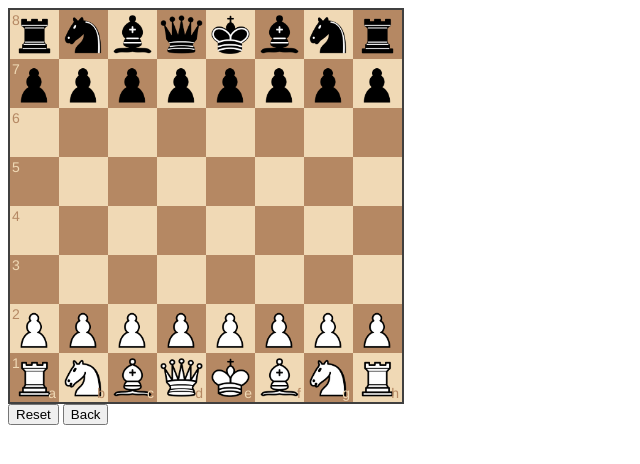
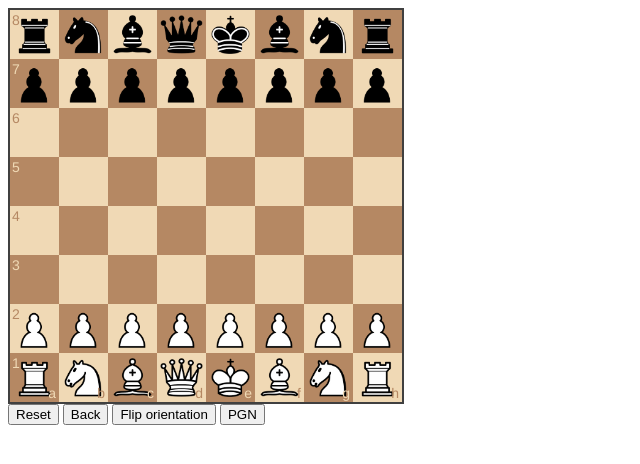
Before and after one commit to fishnet-team/fishnet-engine, a plain HTML site: page index.html in a window 1280 px wide. Shown: the whole page, without its empty margins (0-640 px from the left). Drawn offline with Linux system fonts and the light colour scheme.

Commit message:
PGN&Flip

```diff
--- a/index.html
+++ b/index.html
@@ -12,6 +12,8 @@
     <div id="board" style="width: 400px"></div>
     <input type="button" id="startBtn" value="Reset">
     <input type="button" id="backBtn" value="Back">
+    <input type="button" id="flipOrientationBtn" value="Flip orientation" />
+    <input type="button" id="show-pgnBtn" value="PGN">
     <script type="text/javascript">
         var board;
         var game = new Chess();
@@ -86,7 +88,8 @@
           position: 'start',
           onDragStart: onDragStart,
           onDrop: onDrop,
-          onSnapEnd: onSnapEnd
+          onSnapEnd: onSnapEnd,
+          //orientation: 'black',
         };
         board = ChessBoard('board', cfg);
 
@@ -103,6 +106,12 @@
           $.get(URL + 'back', function(data){  });
           board.position(game.fen());
         });
+
+        $('#flipOrientationBtn').on('click', board.flip);
+        $('#show-pgnBtn').on('click', function() {
+          console.log(game.pgn({ max_width: 5, newline_char: '\n'}));
+          console.log('----\n')
+        })
     </script>
 </body>
 </html>
```
